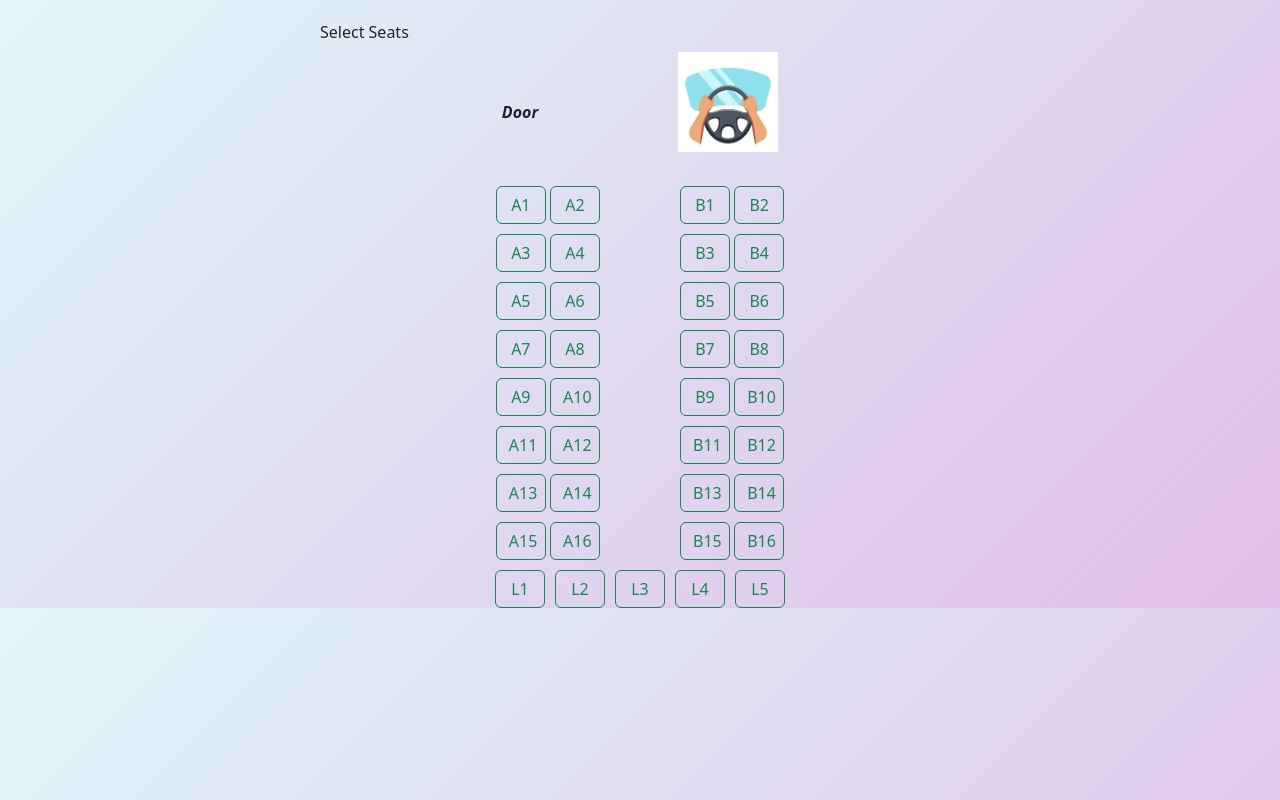
After one commit to ashisbhandari/SajiloYatra, a Django app: page /test/ in a window 1280 px wide. The commit adds this page. Run offline with Django 5.2, Linux system fonts and the light colour scheme.

Commit message:
seats are available now

```diff
--- /dev/null
+++ b/ticket/templates/ticket/hi.html
@@ -0,0 +1,174 @@
+{% load static %}
+<!DOCTYPE html>
+<html lang="en">
+<head>
+    <meta charset="UTF-8">
+    <meta name="viewport" content="width=device-width, initial-scale=1.0">
+    <title>Document</title>
+    <style>
+        body{
+            background: linear-gradient(135deg, #e0f7fa, #e1bee7);
+        }
+        .seat {
+            display: flex;
+            justify-content: center;
+            align-items: center;
+            padding-top: 20px;
+            flex-direction: column;
+        }
+        .seat-line {
+            display: flex;
+            justify-content: center;
+            gap: 80px;
+            margin-bottom: 10px;
+        }
+        .last-line {
+            display: flex;
+            justify-content: center;
+            gap: 10px;
+        }
+        .seat-line button, .last-line button {
+            width: 50px;
+        }
+    </style>
+    <script>
+        document.addEventListener("DOMContentLoaded", function() {
+            const buttons = document.querySelectorAll(".selected-seat");
+            let selectedCount = 0; // Track the number of selected seats
+
+            buttons.forEach((btn) => {
+                btn.addEventListener("click", function () {
+                    // If the seat is already selected, deselect it
+                    if (this.classList.contains("btn-success")) {
+                        this.classList.remove("btn-success");
+                        this.classList.add("btn-outline-success");
+                        selectedCount--;
+                    } else {
+                        // If less than 5 seats are selected, allow selection
+                        if (selectedCount < 5) {
+                            this.classList.remove("btn-outline-success");
+                            this.classList.add("btn-success");
+                            selectedCount++;
+                        } else {
+                            // If 5 seats are already selected, alert the user
+                            alert("You can select a maximum of 5 seats only at time.");
+                        }
+                    }
+                });
+            });
+        });
+    </script>
+    <!-- Bootstrap CSS -->
+    <link href="https://cdn.jsdelivr.net/npm/bootstrap@5.3.0/dist/css/bootstrap.min.css" rel="stylesheet">
+</head>
+<body>
+    <div class="seat">
+        <div class="col-md-6">
+            <label class="form-label">Select Seats</label>
+            <div class="cabin">
+                <div class="seat-line">
+                    <div class="a">
+                        <br>
+                        <br>
+                        <p><b><i>Door</i></b></p>
+                    </div>
+                    <div class="b" style="padding-left: 60px;">
+                        <img src="{% static 'ticket/image/driver.jpg' %}" alt="Driver" height="100px" width="100px">
+                    </div>
+                </div>
+            </div><br>
+
+            <!-- A and B Rows -->
+            <div class="seat-line">
+                <div class="a">
+                    <button class="btn btn-outline-success selected-seat" id="A1">A1</button>
+                    <button class="btn btn-outline-success selected-seat" id="A2">A2</button>
+                </div>
+                <div class="b">
+                    <button class="btn btn-outline-success selected-seat" id="B1">B1</button>
+                    <button class="btn btn-outline-success selected-seat" id="B2">B2</button>
+                </div>
+            </div>
+            <div class="seat-line">
+                <div class="a">
+                    <button class="btn btn-outline-success selected-seat" id="A3">A3</button>
+                    <button class="btn btn-outline-success selected-seat" id="A4">A4</button>
+                </div>
+                <div class="b">
+                    <button class="btn btn-outline-success selected-seat" id="B3">B3</button>
+                    <button class="btn btn-outline-success selected-seat" id="B4">B4</button>
+                </div>
+            </div>
+            <div class="seat-line">
+                <div class="a">
+                    <button class="btn btn-outline-success selected-seat" id="A5">A5</button>
+                    <button class="btn btn-outline-success selected-seat" id="A6">A6</button>
+                </div>
+                <div class="b">
+                    <button class="btn btn-outline-success selected-seat" id="B5">B5</button>
+                    <button class="btn btn-outline-success selected-seat" id="B6">B6</button>
+                </div>
+            </div>
+            <div class="seat-line">
+                <div class="a">
+                    <button class="btn btn-outline-success selected-seat" id="A7">A7</button>
+                    <button class="btn btn-outline-success selected-seat" id="A8">A8</button>
+                </div>
+                <div class="b">
+                    <button class="btn btn-outline-success selected-seat" id="B7">B7</button>
+                    <button class="btn btn-outline-success selected-seat" id="B8">B8</button>
+                </div>
+            </div>
+            <div class="seat-line">
+                <div class="a">
+                    <button class="btn btn-outline-success selected-seat" id="A9">A9</button>
+                    <button class="btn btn-outline-success selected-seat" id="A10">A10</button>
+                </div>
+                <div class="b">
+                    <button class="btn btn-outline-success selected-seat" id="B9">B9</button>
+                    <button class="btn btn-outline-success selected-seat" id="B10">B10</button>
+                </div>
+            </div>
+            <div class="seat-line">
+                <div class="a">
+                    <button class="btn btn-outline-success selected-seat" id="A11">A11</button>
+                    <button class="btn btn-outline-success selected-seat" id="A12">A12</button>
+                </div>
+                <div class="b">
+                    <button class="btn btn-outline-success selected-seat" id="B11">B11</button>
+                    <button class="btn btn-outline-success selected-seat" id="B12">B12</button>
+                </div>
+            </div>
+            <div class="seat-line">
+                <div class="a">
+                    <button class="btn btn-outline-success selected-seat" id="A13">A13</button>
+                    <button class="btn btn-outline-success selected-seat" id="A14">A14</button>
+                </div>
+                <div class="b">
+                    <button class="btn btn-outline-success selected-seat" id="B13">B13</button>
+                    <button class="btn btn-outline-success selected-seat" id="B14">B14</button>
+                </div>
+            </div>
+            <div class="seat-line">
+                <div class="a">
+                    <button class="btn btn-outline-success selected-seat" id="A15">A15</button>
+                    <button class="btn btn-outline-success selected-seat" id="A16">A16</button>
+                </div>
+                <div class="b">
+                    <button class="btn btn-outline-success selected-seat" id="B15">B15</button>
+                    <button class="btn btn-outline-success selected-seat" id="B16">B16</button>
+                </div>
+            </div>
+
+            <!-- LAST Row as L.. -->
+            <div class="last-line">
+                <button class="btn btn-outline-success selected-seat" id="L1">L1</button>
+                <button class="btn btn-outline-success selected-seat" id="L2">L2</button>
+                <button class="btn btn-outline-success selected-seat" id="L3">L3</button>
+                <button class="btn btn-outline-success selected-seat" id="L4">L4</button>
+                <button class="btn btn-outline-success selected-seat" id="L5">L5</button>
+            </div>
+        </div>
+    </div>
+</body>
+</html>
--- a/ticket/urls.py
+++ b/ticket/urls.py
@@ -7,6 +7,7 @@ urlpatterns = [
     path('register_user/', views.user_register, name='register'),
     path('register_company/', views.company_register, name='register'),
     path('dashboard/', views.dashboard, name='dashboard'),
+    path('test/', views.test, name='testpage'),
     path('Book_ticket/', views.book_ticket, name='bookticket'),
     # path('con/',views.contctt, name="vech_contact"),
     # path('bus-info/', views.bus_info_dashboard, name='bus_info_dashboard'),
--- a/ticket/views.py
+++ b/ticket/views.py
@@ -14,6 +14,8 @@ from django.core.paginator import Paginator
 
 def home(request):
     return render(request, 'ticket/index.html')
+def test(request):
+    return render(request, 'ticket/hi.html')
 
 
 logger = logging.getLogger(__name__)
```
Also changed, not shown: ticket/templates/ticket/booktkt.html (+4 -4 lines), ticket/templates/ticket/main.html (+36 -45 lines), ticket/templates/ticket/seats.html (added, +173 -0 lines), ticket/static/ticket/image/driver.jpg (added).
